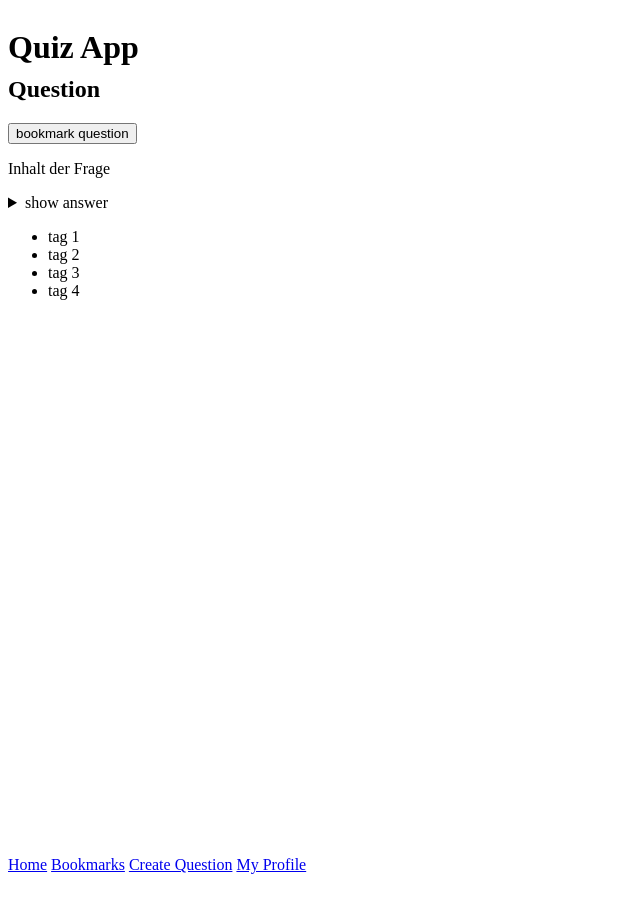
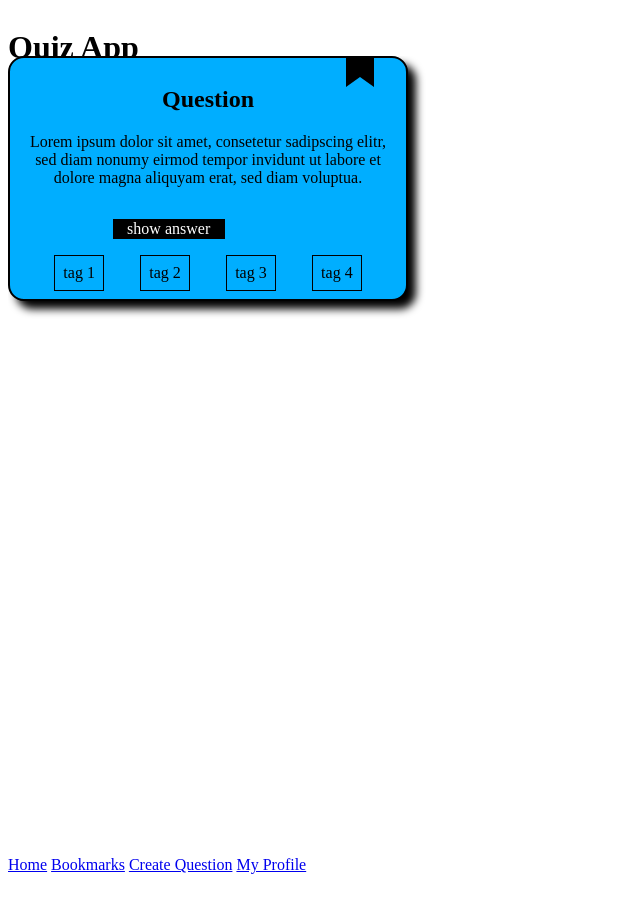
Before and after one commit to badabam/github-actions-hh-web-22-1, a website: page index.html in a window 1280 px wide. Shown: the whole page, without its empty margins (0-640 px from the left). Drawn offline with Linux system fonts and the light colour scheme.

Commit message:
Card Update

```diff
--- a/index.html
+++ b/index.html
@@ -11,19 +11,20 @@
 <div class="app-grid">
 <h1>Quiz App</h1>
 <main class="app-grid__scrollarea h-100vh">
-  <article>
+  <article class="card">
     <h2>Question</h2>
-    <button>bookmark question</button>
-    <p>Inhalt der Frage</p>
-    <details>
-      <summary>show answer</summary>
-      <p>answer</p>
+    <button class="card__bookmark"> <img src="../../images/bookmark 20x20px.svg" alt="bookmark button" height="40"></button>
+    <p>Lorem ipsum dolor sit amet, consetetur sadipscing elitr, sed diam nonumy eirmod tempor invidunt ut labore et dolore
+      magna aliquyam erat, sed diam voluptua.</p>
+    <details class="classic-wrap">
+      <summary class="card__show-answer">show answer</summary>
+      <p>Lorem ipsum dolor sit amet</p>
     </details>
-    <ul>
-      <li>tag 1</li>
-      <li>tag 2</li>
-      <li>tag 3</li>
-      <li>tag 4</li>
+    <ul [role="list"] class="card__tag-list no-list-style classic-wrap">
+      <li class="card__tag">tag 1</li>
+      <li class="card__tag">tag 2</li>
+      <li class="card__tag">tag 3</li>
+      <li class="card__tag">tag 4</li>
     </ul>
   </article>
 </main>
--- a/styles/colors.css
+++ b/styles/colors.css
@@ -1,11 +1,5 @@
-.bg-blue {
-  background-color: blue;
+:root {
+  --color-blue: rgb(0, 174, 255);;
+  --color-black: black;
+  --color-white: white;
 }
-
-.bg-red {
-  background-color: red;
-}
-
-.bg-green {
-  background-color: green;
-}
--- a/styles/components/card.css
+++ b/styles/components/card.css
@@ -1,24 +1,36 @@
 .card {
+  background-color: var(--color-blue);
   position: relative;
-  border: 1px solid black;
+  border: 2px solid black;
+  border-radius: 1em;
   padding: 0.5em;
-  background-color: rgb(0, 174, 255);
   text-align: center;
-
+  box-shadow: 0.5rem 0.5rem 0.5rem black;
+  max-width: 25rem;
+  height: auto;
 }
-
 .card__bookmark {
   position: absolute;
   right: 20px;
   top: -10px;
   border-style: none;
-  background-color: none;
-  height: 40px;
-  width: 30px;
+  background-color: transparent;
+  z-index: 1;
 }
-
 .card__show-answer {
   list-style: none;
   border: 1px solid black;
+  margin: 1rem;
+  background-color: black;
+  color: white;
+  width: 7em;
+}
 
+.card__tag {
+  border: 1px solid black;
+  padding: 0.5rem;
 }
+.card__tag-list {
+  padding: 0;
+  margin: 0;
+}
--- a/styles/utility.css
+++ b/styles/utility.css
@@ -9,3 +9,12 @@
 .h-100vh {
   height: 100vh;
 }
+
+.no-list-style {
+  list-style-type: none;
+}
+.classic-wrap {
+  display: flex;
+  justify-content: space-evenly;
+  flex-wrap: wrap;
+}
```
Also changed, not shown: styles/components/card.html (+11 -9 lines), images/bookmark 20x20px.svg (added).
